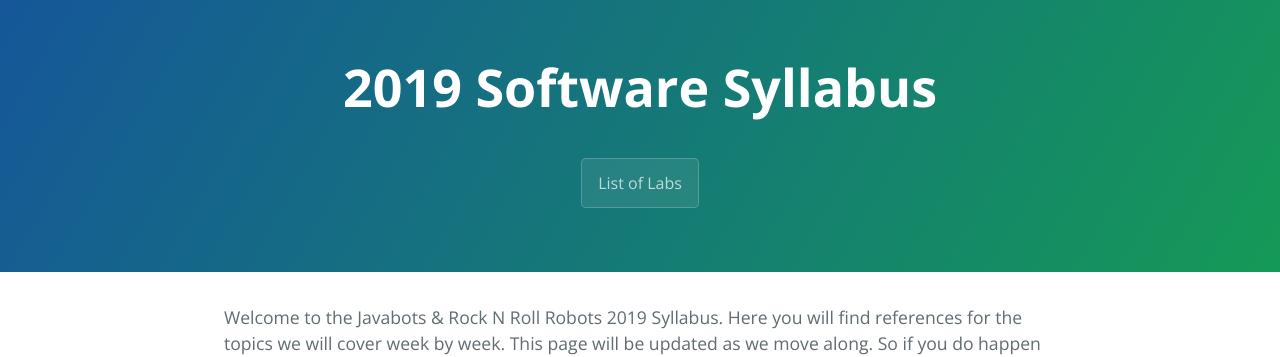
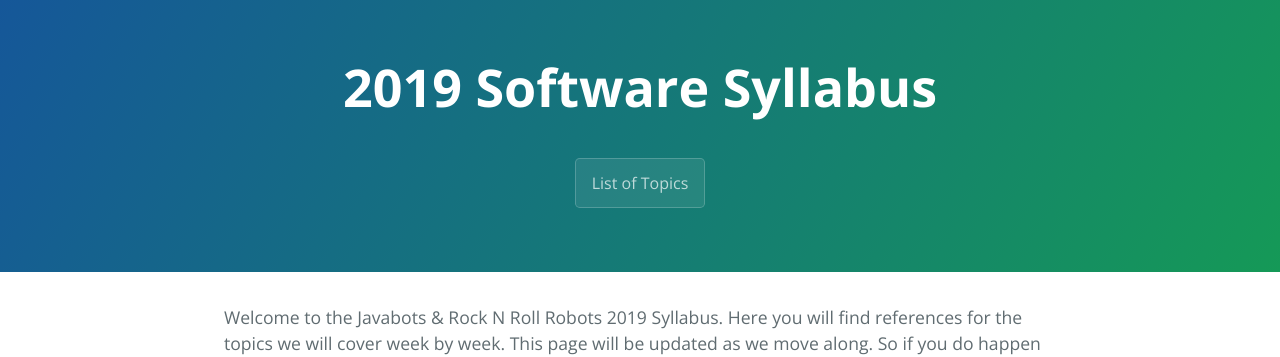
Before and after one commit to java-rnrr/getting-started, a Jekyll site: the page built from index.html, in a window 1280 px wide. Shown: the top 357 px of the page. Built offline with Jekyll 4.4.1, drawn with Linux system fonts in a browser that asks for light colours; the list of posts is cut into pages by our own code; the repository's description, which GitHub fills in, is left out.

Commit message:
Update header.html

```diff
--- a/_includes/header.html
+++ b/_includes/header.html
@@ -15,7 +15,7 @@
 		<section class="page-header">
 			<h1 class="project-name">2019 Software Syllabus</h1>
 			<h2 class="project-tagline">{{ site.github.project_tagline }}</h2>
-			<a href="{{ site.baseurl }}" class="btn">List of Labs</a>
+			<a href="{{ site.baseurl }}" class="btn">List of Topics</a>
 		</section>
 
 		<section class="main-content">
```
